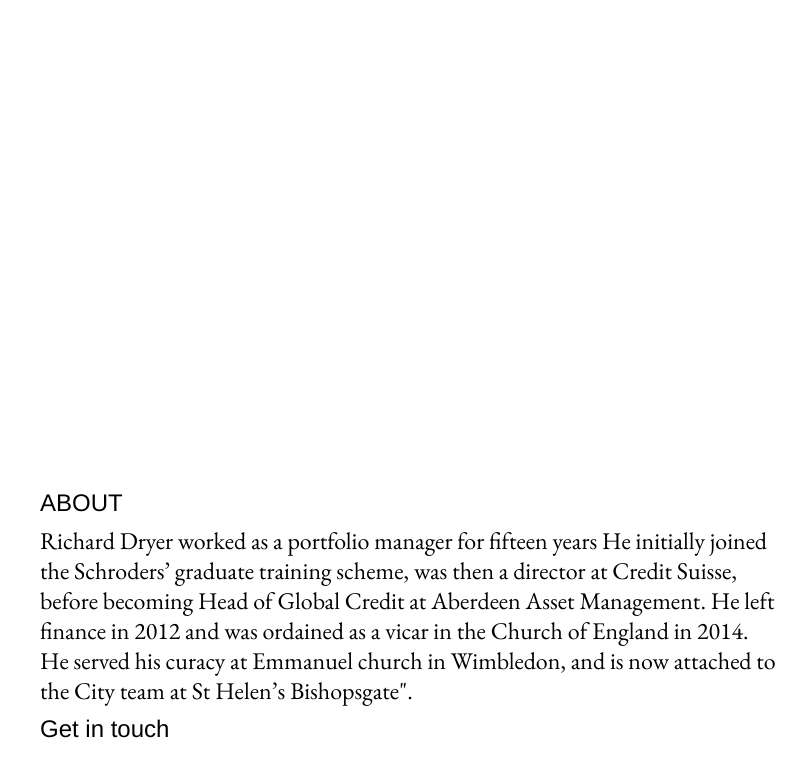
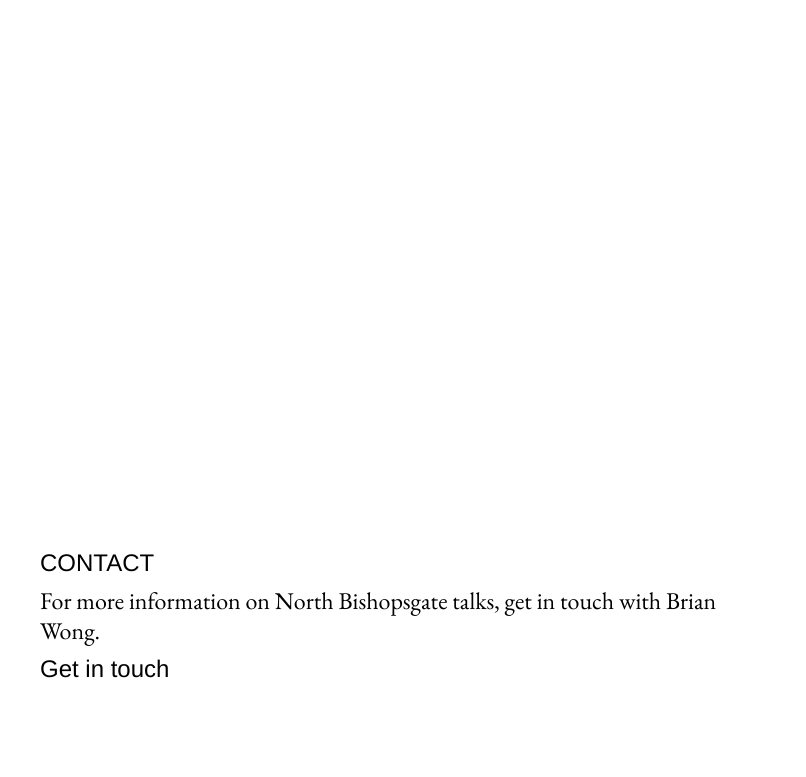
Before and after one commit to North-Bishopsgate-Talks/Website, a plain HTML site: page index.html in a window 1280 px wide. Shown: the part 2984-3761 px from the top of the page, without its empty margins (232-1038 px from the left). Drawn offline with nearby package versions, Linux system fonts and the light colour scheme.

Commit message:
Contact information changed to Brian's

```diff
--- a/index.html
+++ b/index.html
@@ -104,10 +104,10 @@
 
 
                     <div class="ph2-ns ph3">
-                        <p class="f3-ns helvetica ttu normal center relative pb2">About</p>
-                        <p class="f3-ns garamond f4 lh-title">Richard Dryer worked as a portfolio manager for fifteen years  He initially joined the Schroders’ graduate training scheme, was then a director at Credit Suisse, before becoming Head of Global Credit at Aberdeen Asset Management. He left finance in 2012 and was ordained as a vicar in the Church of England in 2014. He served his curacy at Emmanuel church in Wimbledon, and is now attached to the City team at St Helen’s Bishopsgate". </p>
+                        <p class="f3-ns helvetica ttu normal center relative pb2">Contact</p>
+                        <p class="f3-ns garamond f4 lh-title">For more information on North Bishopsgate talks, get in touch with Brian Wong. </p>
                         <p class="f3-ns helvetica ttu normal center relative pb2"></p>
-                        <a class="helvetica normal f3-ns " href="mailto:r.dryer@st-helens.org.uk"> Get in touch</a>
+                        <a class="helvetica normal f3-ns " href="mailto:b.wong@st-helens.org.uk"> Get in touch</a>
                     </div>
 
                 </div>
```
